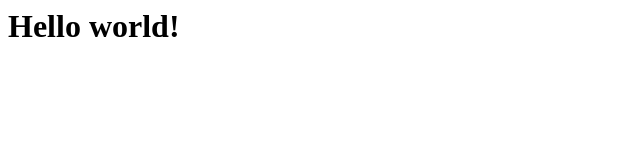
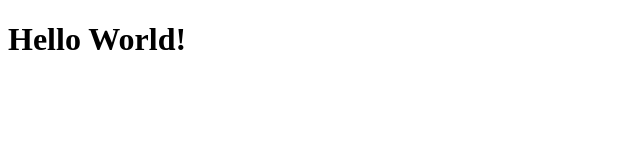
Before and after one commit to CaraKing64/dead-cells-run-decider, a plain HTML site: page index.html in a window 1280 px wide. Shown: the whole page, without its empty margins (0-640 px from the left). Drawn offline with Linux system fonts and the light colour scheme.

Commit message:
update
avacdo

```diff
--- a/index.html
+++ b/index.html
@@ -1 +1,8 @@
-<h1>Hello world!</h1>
+<!DOCTYPE html>
+<html>
+<body>
+
+<h1> Hello World! </h1>
+
+</body>
+</html>
```
